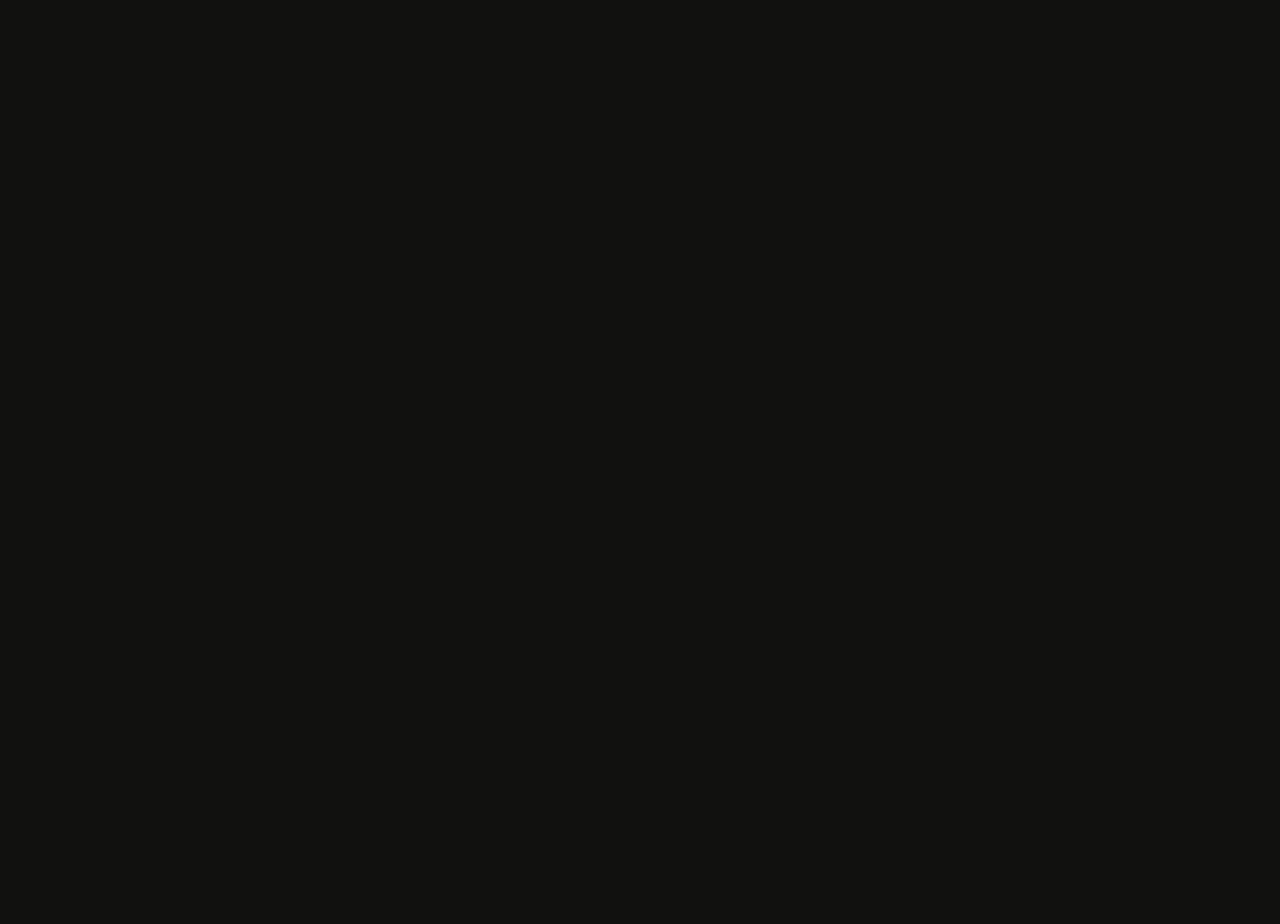
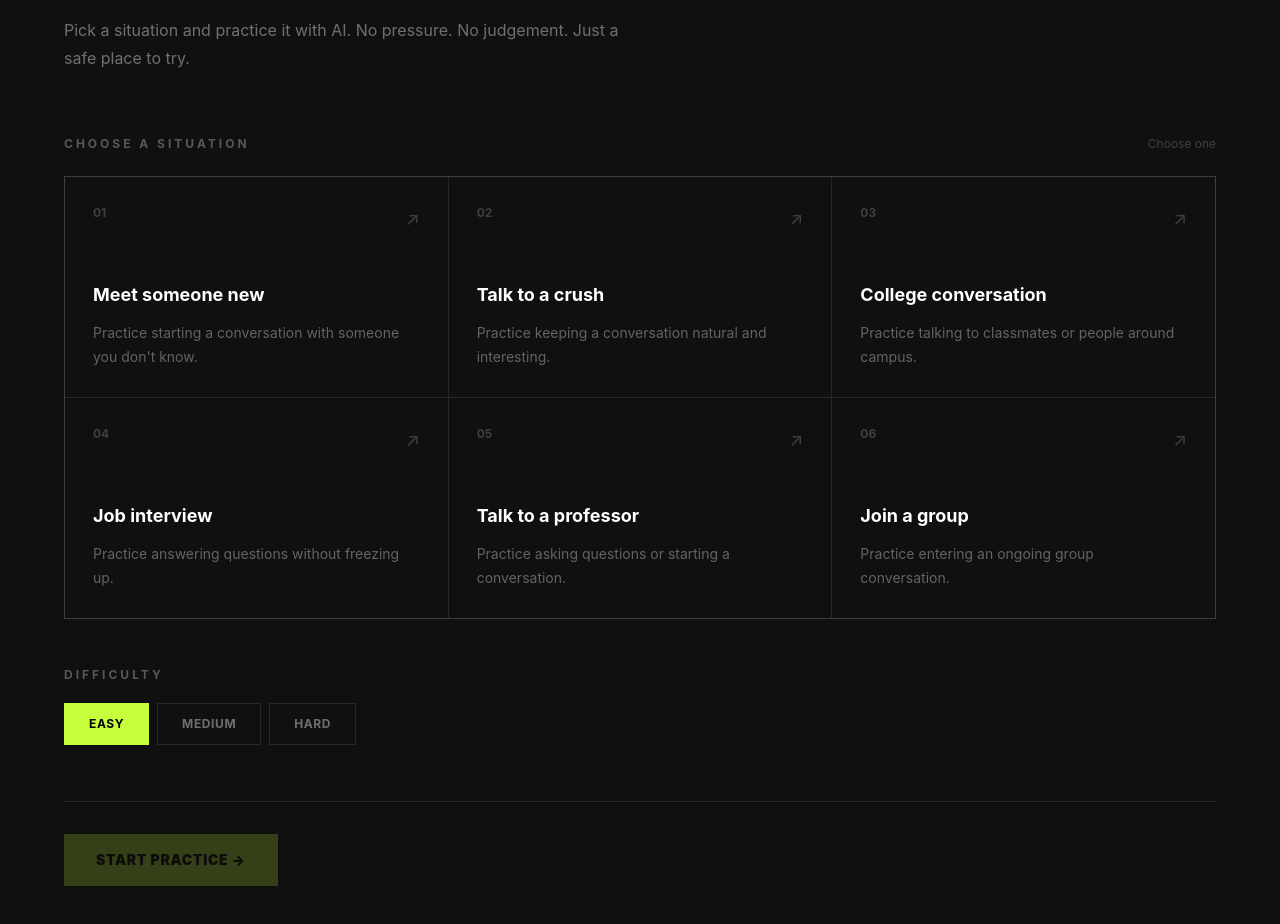
Before and after one commit to athmika2904/Talksy, a React (Vite) app in the folder client/: page /practice in a window 1280 px wide. Shown: the part 420-1344 px from the top of the page. Before the commit the page ends 800 px from the top, so only its background shows below. Built offline with nearby package versions, Linux system fonts and the light colour scheme.

Commit message:
practice setup page implemented

```diff
--- a/client/src/App.tsx
+++ b/client/src/App.tsx
@@ -2,11 +2,9 @@ import {BrowserRouter,Routes,Route} from "react-router-dom";
 import Landing from "./pages/Landing";
 import Dashboard from "./pages/Dashboard";
 import ReplyCoach from "./pages/ReplyCoach";
+import PracticeSetup from "./pages/Practice/PracticeSetup";
 
 
-function Practice() {
-  return <h1>Conversation Practice</h1>
-}
 
 function Challenges() {
   return <h1>Challenges</h1>
@@ -27,7 +25,7 @@ function App(){
 
         <Route
           path="/practice"
-          element={<Practice />}
+          element={<PracticeSetup />}
         />
 
         <Route
--- a/client/src/components/reply-coach/MessageInput.tsx
+++ b/client/src/components/reply-coach/MessageInput.tsx
@@ -155,6 +155,7 @@ function MessageInput({
               className="hidden"
             />
 
+
           </label>
 
         ) : (
@@ -230,9 +231,14 @@ function MessageInput({
 
             </label>
 
+
           </div>
 
         )}
+        <p className="mt-3 text-xs leading-5 text-white/25">
+              Your screenshot is used only to understand the conversation
+              and generate replies. It isn't stored by the app.
+            </p>
 
       </section>
 
--- a/client/src/pages/Landing.tsx
+++ b/client/src/pages/Landing.tsx
@@ -143,18 +143,21 @@ function Landing() {
               number="01"
               title="REPLY COACH"
               description="Turn the message you've rewritten 12 times into something that actually sounds like you."
+              link="/reply-coach"
             />
 
             <Feature
               number="02"
               title="PRACTICE"
               description="Have the awkward conversation here first. Nobody judges your first attempt."
+              link="/practice"
             />
 
             <Feature
               number="03"
               title="CHALLENGES"
               description="Small real-world missions designed to slowly push you outside your comfort zone."
+              link="/challenges"
             />
 
           </div>
@@ -172,6 +175,7 @@ interface FeatureProps {
   number: string
   title: string
   description: string
+  link :string
 }
 
 function Feature({
--- /dev/null
+++ b/client/src/pages/Practice/PracticeSetup.tsx
@@ -0,0 +1,181 @@
+import { useState } from "react"
+import Navbar from "../../components/Navbar"
+const situations = [
+  {
+    id: "new-friend",
+    title: "Meet someone new",
+    description: "Practice starting a conversation with someone you don't know.",
+  },
+  {
+    id: "crush",
+    title: "Talk to a crush",
+    description: "Practice keeping a conversation natural and interesting.",
+  },
+  {
+    id: "college",
+    title: "College conversation",
+    description: "Practice talking to classmates or people around campus.",
+  },
+  {
+    id: "interview",
+    title: "Job interview",
+    description: "Practice answering questions without freezing up.",
+  },
+  {
+    id: "professor",
+    title: "Talk to a professor",
+    description: "Practice asking questions or starting a conversation.",
+  },
+  {
+    id: "group",
+    title: "Join a group",
+    description: "Practice entering an ongoing group conversation.",
+  },
+]
+
+const difficulties = ["Easy", "Medium", "Hard"]
+
+function Practice() {
+  const [selectedSituation, setSelectedSituation] = useState("")
+  const [difficulty, setDifficulty] = useState("Easy")
+
+  return (
+    <div className="min-h-screen bg-[#11110f] text-[#f4f4f0]">
+
+      <Navbar />
+    <main className="min-h-screen bg-[#10100f] px-6 py-24 text-white">
+      <div className="mx-auto max-w-6xl">
+
+        <div className="max-w-2xl">
+          <p className="text-xs font-bold uppercase tracking-[0.3em] text-[#c7ff3d]">
+            PRACTICE MODE
+          </p>
+
+          <h1 className="mt-5 text-5xl font-black leading-[0.95] tracking-tight md:text-7xl">
+            Have the awkward
+            <br />
+            conversation here first.
+          </h1>
+
+          <p className="mt-6 max-w-xl text-base leading-7 text-white/40">
+            Pick a situation and practice it with AI.
+            No pressure. No judgement. Just a safe place to try.
+          </p>
+        </div>
+
+        <section className="mt-16">
+
+          <div className="mb-6 flex items-center justify-between">
+            <p className="text-xs font-bold uppercase tracking-[0.25em] text-white/30">
+              CHOOSE A SITUATION
+            </p>
+
+            <span className="text-xs text-white/20">
+              {selectedSituation ? "1 selected" : "Choose one"}
+            </span>
+          </div>
+
+          <div className="grid gap-px border border-white/10 bg-white/10 md:grid-cols-2 lg:grid-cols-3">
+            {situations.map((situation) => {
+              const selected = selectedSituation === situation.id
+
+              return (
+                <button
+                  key={situation.id}
+                  type="button"
+                  onClick={() => setSelectedSituation(situation.id)}
+                  className={`group min-h-44 bg-[#10100f] p-7 text-left transition ${
+                    selected
+                      ? "bg-[#c7ff3d] text-black"
+                      : "hover:bg-[#171716]"
+                  }`}
+                >
+                  <div className="flex items-start justify-between">
+                    <span
+                      className={`text-xs font-bold ${
+                        selected
+                          ? "text-black/40"
+                          : "text-white/20"
+                      }`}
+                    >
+                      0{situations.indexOf(situation) + 1}
+                    </span>
+
+                    <span
+                      className={`text-lg transition-transform ${
+                        selected
+                          ? "text-black"
+                          : "text-white/20 group-hover:translate-x-1"
+                      }`}
+                    >
+                      ↗
+                    </span>
+                  </div>
+
+                  <h2 className="mt-12 text-lg font-bold">
+                    {situation.title}
+                  </h2>
+
+                  <p
+                    className={`mt-3 text-sm leading-6 ${
+                      selected
+                        ? "text-black/60"
+                        : "text-white/35"
+                    }`}
+                  >
+                    {situation.description}
+                  </p>
+                </button>
+              )
+            })}
+          </div>
+        </section>
+
+        <section className="mt-12 max-w-xl">
+
+          <p className="mb-5 text-xs font-bold uppercase tracking-[0.25em] text-white/30">
+            DIFFICULTY
+          </p>
+
+          <div className="flex gap-2">
+            {difficulties.map((level) => {
+              const selected = difficulty === level
+
+              return (
+                <button
+                  key={level}
+                  type="button"
+                  onClick={() => setDifficulty(level)}
+                  className={`border px-6 py-3 text-xs font-bold uppercase tracking-wider transition ${
+                    selected
+                      ? "border-[#c7ff3d] bg-[#c7ff3d] text-black"
+                      : "border-white/10 text-white/40 hover:border-white/30 hover:text-white"
+                  }`}
+                >
+                  {level}
+                </button>
+              )
+            })}
+          </div>
+        </section>
+
+        <div className="mt-14 border-t border-white/10 pt-8">
+
+          <button
+            type="button"
+            disabled={!selectedSituation}
+            className="bg-[#c7ff3d] px-8 py-4 text-sm font-black uppercase tracking-wider text-black transition hover:translate-x-1 disabled:cursor-not-allowed disabled:opacity-20"
+          >
+            Start Practice →
+          </button>
+
+        </div>
+
+      </div>
+    </main>
+    </div>
+  )
+
+}
+
+export default Practice
--- a/client/src/pages/ReplyCoach.tsx
+++ b/client/src/pages/ReplyCoach.tsx
@@ -198,6 +198,7 @@ function ReplyCoach() {
         />
 
 
+
         <ContextInput
           context={context}
           setContext={setContext}
```
Also changed, not shown: 1 other file (tests, documents, lock files or other folders).
